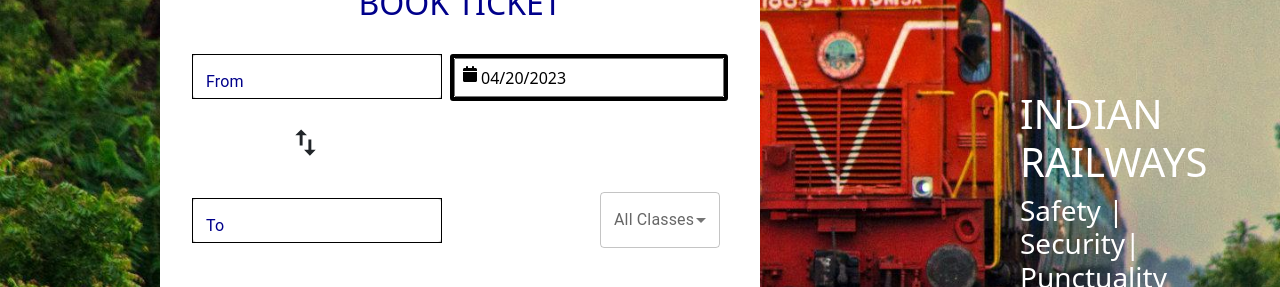
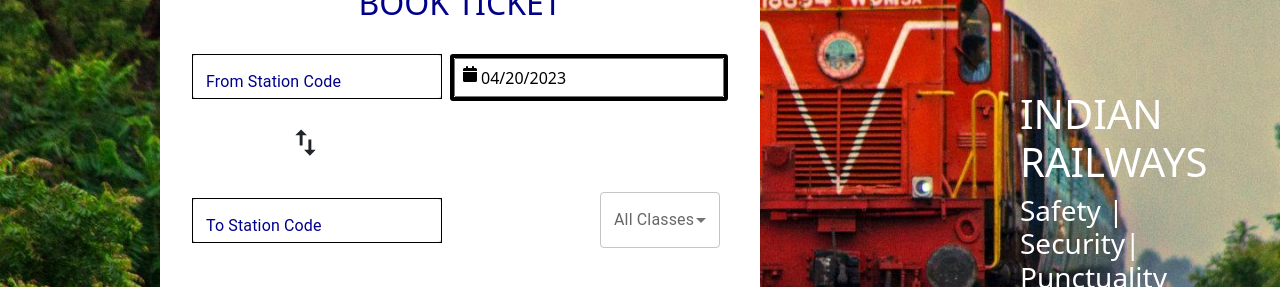
Before and after one commit to kshitijv09/Irctc, a React (Create React App) app: page / in a window 1280 px wide. Shown: the part 222-509 px from the top of the page. Built offline with nearby package versions, Linux system fonts and the light colour scheme; no server answers.

Commit message:
Improvements in Search Train

```diff
--- a/src/components/Navbar/LoginNavbar.js
+++ b/src/components/Navbar/LoginNavbar.js
@@ -18,7 +18,7 @@
 import classes from "./Navbar.module.css";
 
 const pages = [{ id: "2", name: "PNR Status", Link: "/PNRStatus" }];
-/* const settings = ["Profile", "Account", "Dashboard", "Logout"]; */
+
 const settings = [
   { id: "1", title: "Profile", Link: "" },
   { id: "2", title: "Account", Link: "/account" },
--- a/src/components/SearchTrains/SearchTrains.js
+++ b/src/components/SearchTrains/SearchTrains.js
@@ -40,7 +40,7 @@
                   <div>
                     <TextField
                       id="outlined-basic"
-                      label="From"
+                      label="From Station Code"
                       variant="outlined"
                       inputProps={{
                         style: {
@@ -71,7 +71,7 @@
                   <div>
                     <TextField
                       id="outlined-basic"
-                      label="To"
+                      label="To Station Code"
                       variant="outlined"
                       inputProps={{
                         style: {
--- a/src/pages/TrainList.js
+++ b/src/pages/TrainList.js
@@ -79,7 +79,7 @@
       console.error("Error adding document: ", e);
     }
   };
-  if (trainData.data.length == 0) {
+  /* if (trainData.data.length == 0) {
     return (
       <div>
         {!currentUser && <Navbar />}
@@ -91,7 +91,7 @@
         </div>
       </div>
     );
-  } else {
+  } */
   return (
     <div>
       {!currentUser && <Navbar />}
@@ -126,4 +126,3 @@
     </div>
   );
 }
-}
```
Lines whose indentation alone changed are shown as unchanged.
